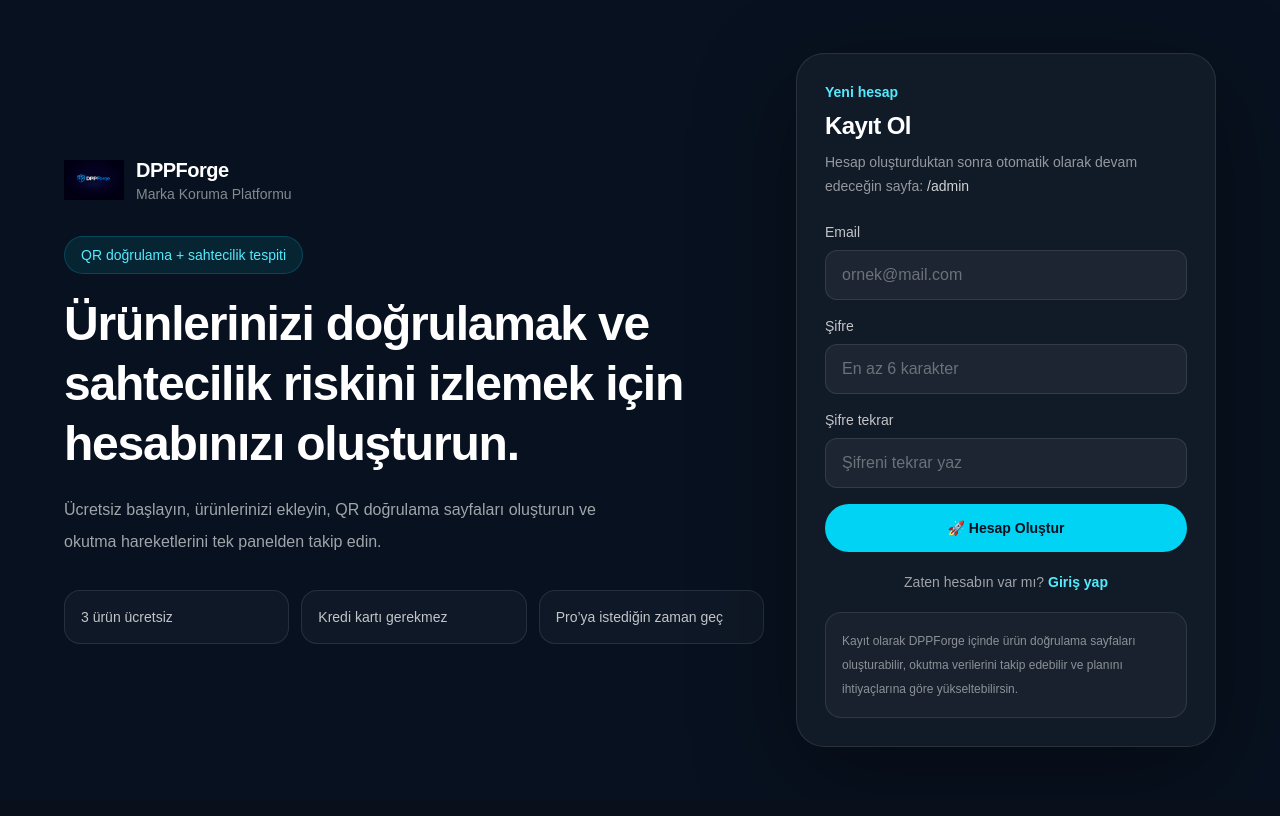
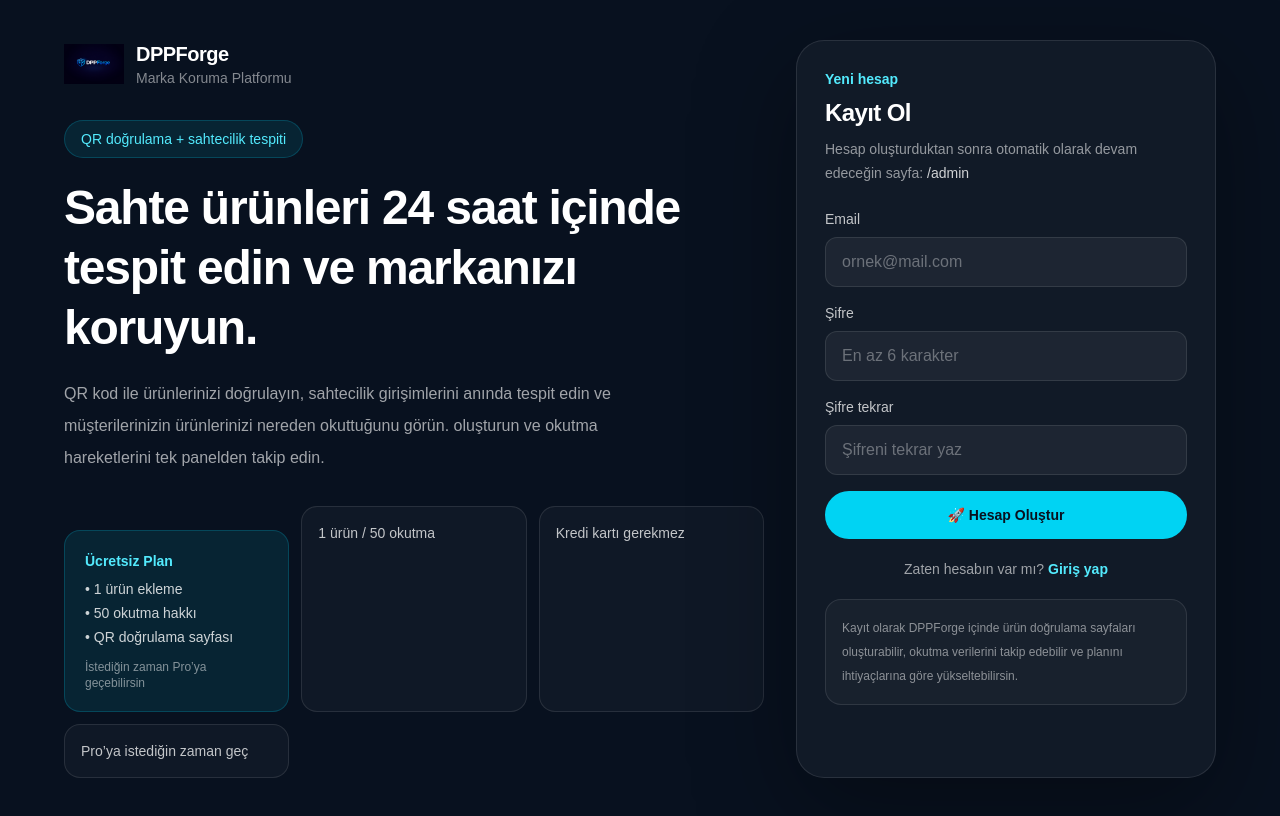
Before and after one commit to aybarserd0/dppforge, a Next.js app: page /signup in a window 1280 px wide. Built offline with nearby package versions, Linux system fonts and the light colour scheme; no server answers.

Commit message:
signup sayfasi satis moduna alindi

```diff
--- a/app/signup/page.tsx
+++ b/app/signup/page.tsx
@@ -107,17 +107,32 @@ function SignupForm() {
             </div>
 
             <h1 className="max-w-2xl text-4xl font-semibold leading-tight tracking-tight md:text-5xl">
-              Ürünlerinizi doğrulamak ve sahtecilik riskini izlemek için hesabınızı oluşturun.
+              Sahte ürünleri 24 saat içinde tespit edin ve markanızı koruyun.
             </h1>
 
             <p className="mt-5 max-w-xl text-base leading-8 text-white/62">
-              Ücretsiz başlayın, ürünlerinizi ekleyin, QR doğrulama sayfaları
+              QR kod ile ürünlerinizi doğrulayın, sahtecilik girişimlerini anında tespit edin ve müşterilerinizin ürünlerinizi nereden okuttuğunu görün.
               oluşturun ve okutma hareketlerini tek panelden takip edin.
             </p>
 
             <div className="mt-8 grid gap-3 sm:grid-cols-3">
+              <div className="mt-6 rounded-2xl border border-cyan-400/20 bg-cyan-400/10 p-5">
+  <div className="text-sm text-cyan-300 font-semibold mb-2">
+    Ücretsiz Plan
+  </div>
+
+  <ul className="text-sm text-white/80 space-y-1">
+    <li>• 1 ürün ekleme</li>
+    <li>• 50 okutma hakkı</li>
+    <li>• QR doğrulama sayfası</li>
+  </ul>
+
+  <div className="mt-3 text-xs text-white/50">
+    İstediğin zaman Pro’ya geçebilirsin
+  </div>
+</div>
               <div className="rounded-2xl border border-white/10 bg-white/[0.03] p-4 text-sm text-white/75">
-                3 ürün ücretsiz
+                1 ürün / 50 okutma
               </div>
               <div className="rounded-2xl border border-white/10 bg-white/[0.03] p-4 text-sm text-white/75">
                 Kredi kartı gerekmez
```
